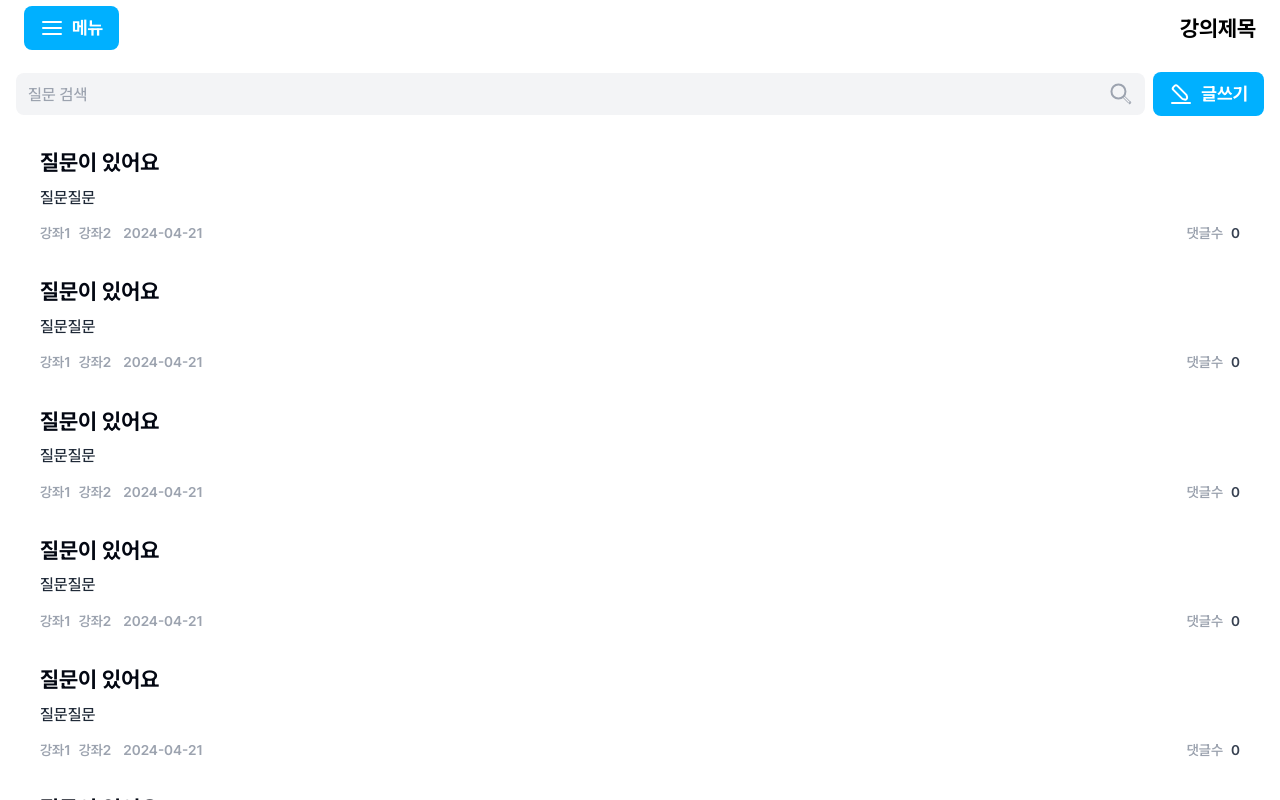
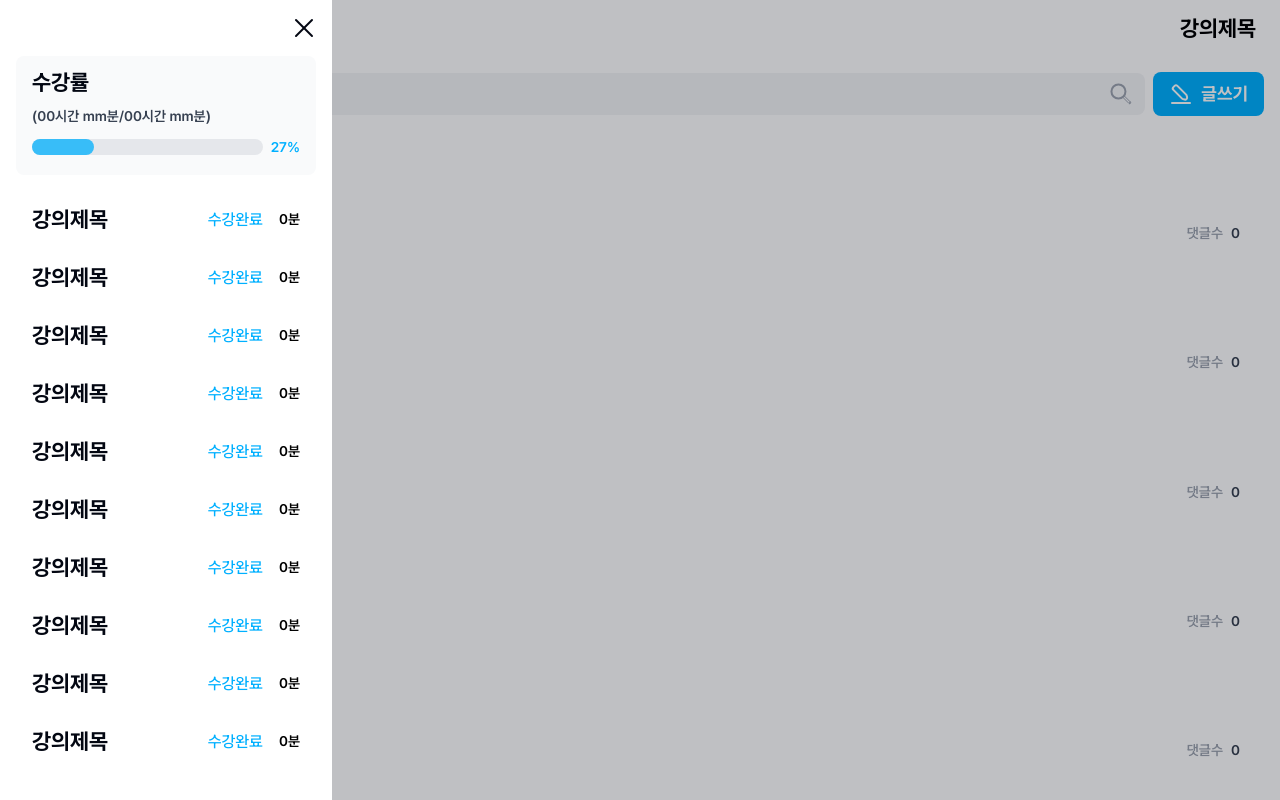
Before and after one commit to mung96/gongkademy_front, a Next.js app: page /lecture/1 in a window 1280 px wide. Both pictures are taken after a click on the button "메뉴". Built offline with nearby package versions, Linux system fonts and the light colour scheme.

Commit message:
feat: sidebar구현

```diff
--- a/src/app/lecture/[id]/page.tsx
+++ b/src/app/lecture/[id]/page.tsx
@@ -10,17 +10,26 @@ import { useState } from 'react';
 import BoardItem from '@/board/BoardItem';
 import { boardList } from '@/app/(with-header)/courses/[id]/page';
 import YouTube from 'react-youtube';
+import PlayerSidebar from '@/course/PlayerSidebar';
 
 export default function Page() {
   const [search, setSearch] = useState('');
+  const [isSidebarOpen, setIsSidebarOpen] = useState(false);
   return (
     <div>
       <header className="flex h-14 items-center justify-between px-6">
-        <Button icon={<MenuIcon />} onClick={() => console.log('메뉴 클릭')}>
+        <Button icon={<MenuIcon />} onClick={() => setIsSidebarOpen(true)}>
           메뉴
         </Button>
         <p className="subtitle2 tablet:subtitle3">강의제목</p>
       </header>
+      {isSidebarOpen && (
+        <>
+          <PlayerSidebar onClose={() => setIsSidebarOpen(false)} />
+          <div className="fixed inset-0 z-30 bg-neutral-gray-950 opacity-25" onClick={() => setIsSidebarOpen(false)} />
+        </>
+      )}
+
       <div>
         <YouTube
           videoId={'3opFbsYdQho'}
--- a/src/course/CurriculumItem.tsx
+++ b/src/course/CurriculumItem.tsx
@@ -41,7 +41,7 @@ type Props = {
 
 export default function CurriculumItem({ title, runTime, status }: Props) {
   return (
-    <li className="flex h-[58px] min-w-[300px] items-center justify-between rounded-lg px-4">
+    <li className="flex h-[58px] min-w-[300px] items-center justify-between rounded-lg px-4 hover:bg-neutral-gray-50">
       <p className="subtitle2 tablet:subtitle3 text-neutral-gray-950">{title}</p>
       <div className="flex items-center gap-4">
         <p className={twMerge('body1', statusStyles({ status }))}>{getStatusLabel(status)}</p>
--- /dev/null
+++ b/src/course/PlayerSidebar.tsx
@@ -0,0 +1,38 @@
+import { PATH } from '@/constants/path';
+import CurriculumItem, { PlayStatus } from '@/course/CurriculumItem';
+import XIcon from '@/app/assets/svg/XIcon.svg';
+import Link from 'next/link';
+
+type Props = {
+  onClose: () => void;
+};
+
+export default function PlayerSidebar({ onClose }: Props) {
+  const widthPercent = 27;
+  return (
+    <aside className="absolute top-0 z-50 flex h-full max-w-[376px] flex-col gap-4 bg-neutral-gray-0 p-4">
+      <button className="flex justify-end" onClick={onClose}>
+        <XIcon />
+      </button>
+      <div className="flex flex-col gap-2 rounded-lg bg-neutral-gray-50 px-4 pb-4 pt-3">
+        <p className="subtitle2 text-neutral-gray-950">수강률</p>
+        <p className="body2 text-neutral-gray-700">
+          ({'00시간 mm분'}/{'00시간 mm분'})
+        </p>
+        <div className="flex items-center gap-2">
+          <div className="h-4 flex-1 rounded-lg bg-neutral-gray-200">
+            <div style={{ width: `${widthPercent}%` }} className="h-4 rounded-lg bg-primary-400" />
+          </div>
+          <p className="body2 text-primary-500">{widthPercent}%</p>
+        </div>
+      </div>
+      <ul className="flex flex-col overflow-scroll">
+        {[0, 1, 2, 3, 4, 5, 6, 7, 8, 9, 10, 12, 13, 14].map((item) => (
+          <Link href={PATH.LECTURE(item.toString())} key={item}>
+            <CurriculumItem title={'강의제목'} runTime={0} status={PlayStatus.COMPLETED} />
+          </Link>
+        ))}
+      </ul>
+    </aside>
+  );
+}
```
